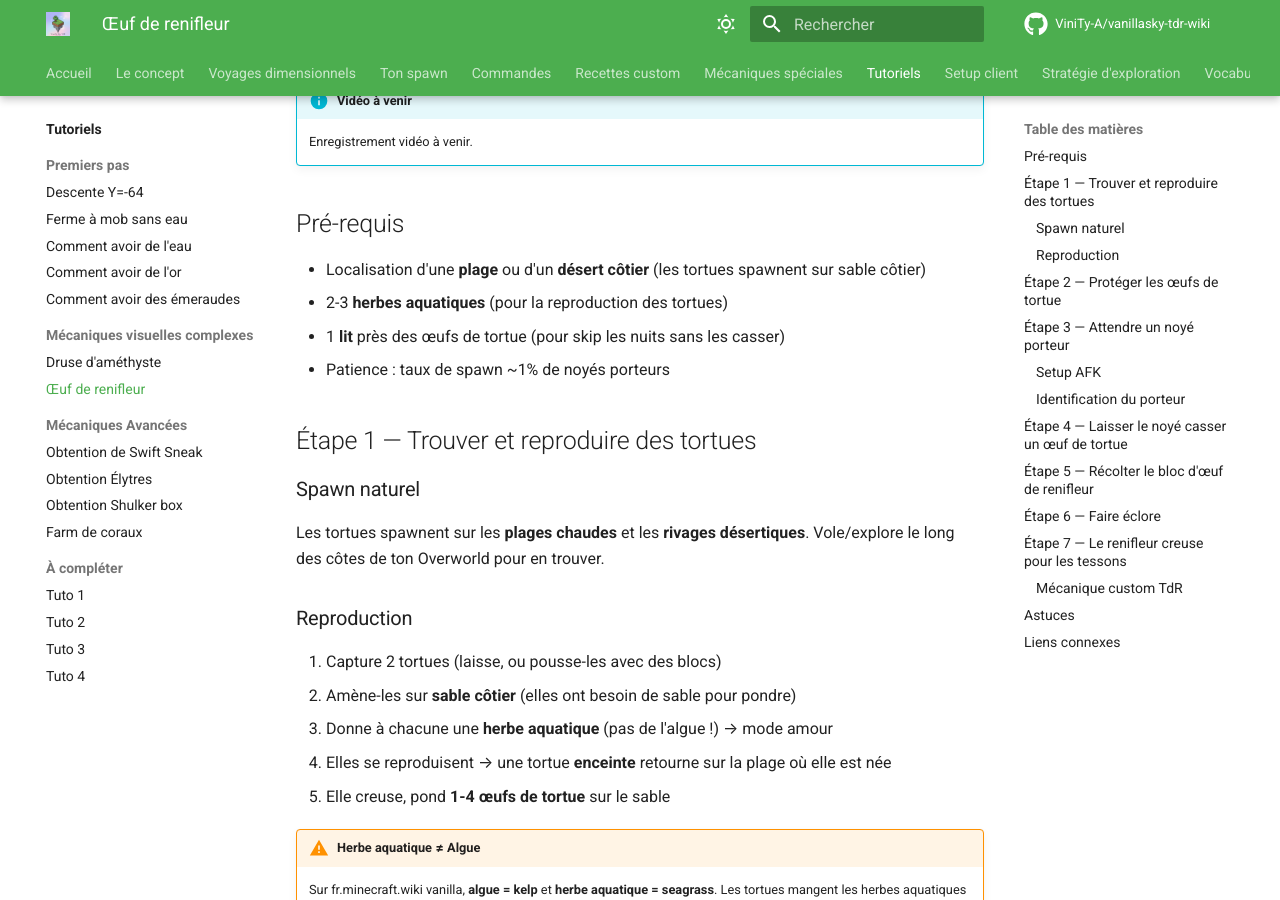
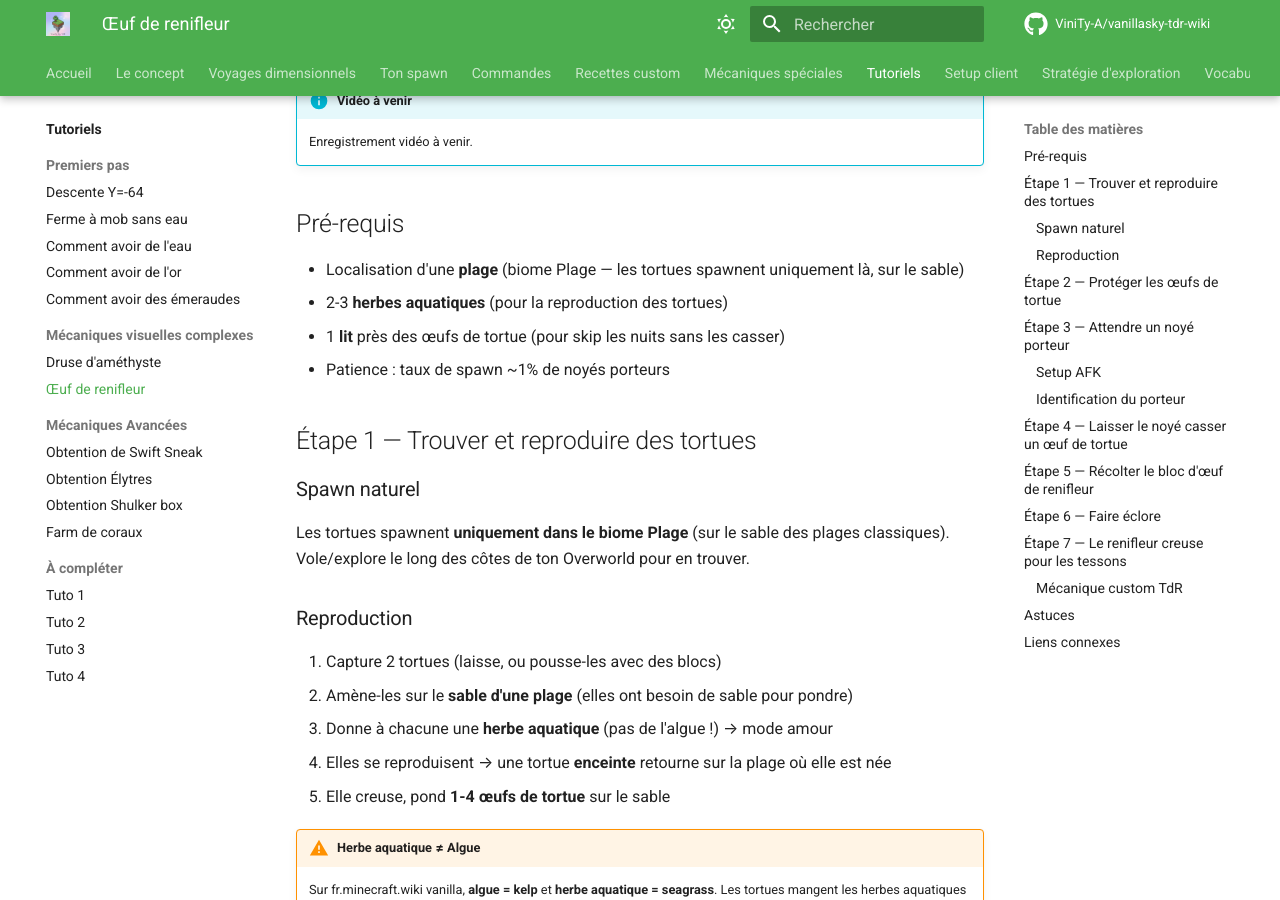
Before and after one commit to ViniTy-A/vanillasky-tdr-wiki, an MkDocs documentation site: the page built from docs/tutoriels/oeuf-renifleur.md, in a window 1280 px wide and 900 px high, scrolled down 284 px. Built offline with MkDocs 1.6.1 and Material for MkDocs 9.7.7, drawn with Linux system fonts in a browser that asks for light colours; comment, search, counter and statistics services are not loaded.

Commit message:
fix: 'désert côtier' / 'sable côtier' n'existent pas en MC → biome Plage uniquement
Les tortues spawnent uniquement dans le biome 'Plage' (Beach) sur le
sable normal. Pas de 'sable côtier' ni 'désert côtier' ni 'plage
chaude' — c'étaient des termes inventés.

Pages touchées :
- strategie-exploration.md : table biomes
- mecaniques/mobs.md : section oeuf de renifleur
- tutoriels/oeuf-renifleur.md : pré-requis + étape 1

```diff
--- a/docs/tutoriels/oeuf-renifleur.md
+++ b/docs/tutoriels/oeuf-renifleur.md
@@ -18,7 +18,7 @@ Ce tuto montre la chaîne complète : œufs de tortue → noyé porteur → œuf
 
 ## Pré-requis
 
-- Localisation d'une **plage** ou d'un **désert côtier** (les tortues spawnent sur sable côtier)
+- Localisation d'une **plage** (biome Plage — les tortues spawnent uniquement là, sur le sable)
 - 2-3 **herbes aquatiques** (pour la reproduction des tortues)
 - 1 **lit** près des œufs de tortue (pour skip les nuits sans les casser)
 - Patience : taux de spawn ~1% de noyés porteurs
@@ -27,12 +27,12 @@ Ce tuto montre la chaîne complète : œufs de tortue → noyé porteur → œuf
 
 ### Spawn naturel
 
-Les tortues spawnent sur les **plages chaudes** et les **rivages désertiques**. Vole/explore le long des côtes de ton Overworld pour en trouver.
+Les tortues spawnent **uniquement dans le biome Plage** (sur le sable des plages classiques). Vole/explore le long des côtes de ton Overworld pour en trouver.
 
 ### Reproduction
 
 1. Capture 2 tortues (laisse, ou pousse-les avec des blocs)
-2. Amène-les sur **sable côtier** (elles ont besoin de sable pour pondre)
+2. Amène-les sur le **sable d'une plage** (elles ont besoin de sable pour pondre)
 3. Donne à chacune une **herbe aquatique** (pas de l'algue !) → mode amour
 4. Elles se reproduisent → une tortue **enceinte** retourne sur la plage où elle est née
 5. Elle creuse, pond **1-4 œufs de tortue** sur le sable
```
Also changed, not shown: docs/mecaniques/mobs.md (+1 -1 lines), docs/strategie-exploration.md (+1 -1 lines).
